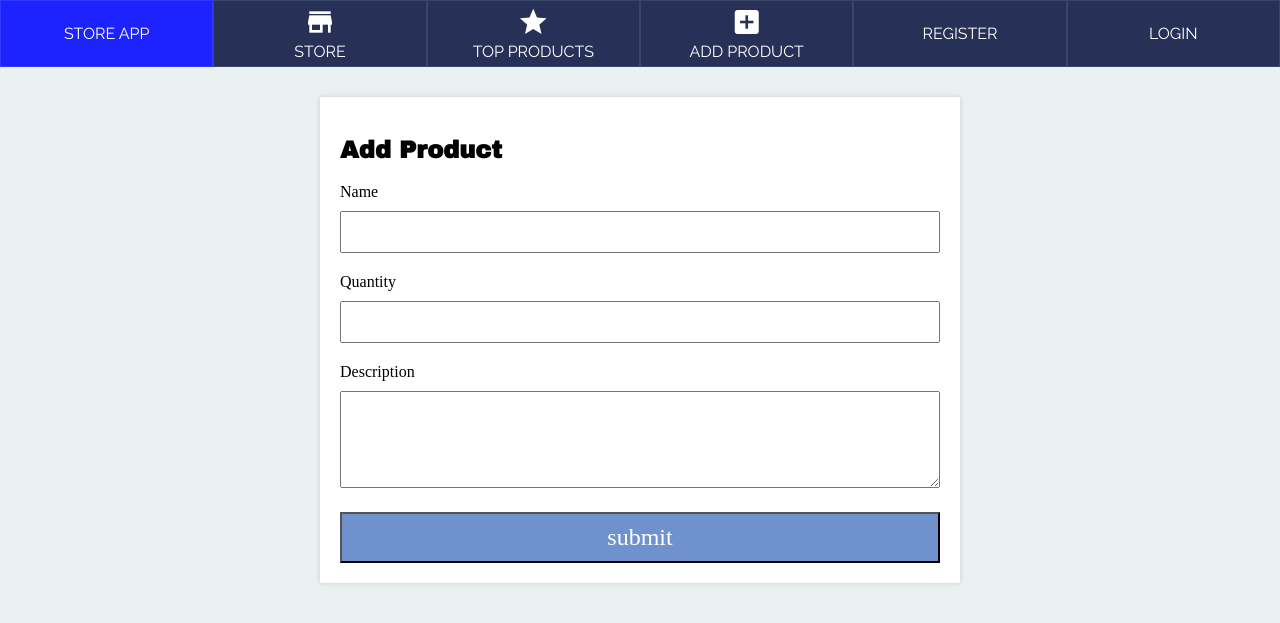
After one commit to german9304/flask-app, a Python web app: template templates/stores/createproduct.html in a window 1280 px wide. The commit adds this page. Shown: the top 623 px of the page. Run offline with Jinja, Linux system fonts and the light colour scheme; the template is opened without the code that fills it, so the values that code supplies are empty.

Commit message:
create product html css

```diff
--- a/static/stores.css
+++ b/static/stores.css
@@ -19,10 +19,10 @@
   }
   #products {
       display: grid;
-      grid-template-columns: repeat(3, 250px);
+      grid-template-columns: repeat(3, 240px);
       grid-gap: 15px;
       /* border: solid 1px black; */
-      grid-auto-rows: 240px;
+      grid-auto-rows: 230px;
   }
 
   #products > * {
@@ -67,7 +67,7 @@
 }
 
 #store-products-footer{
-    background: white;
+    background: var(--store-color);
     font-size: 1rem;
     padding: 10px;
     margin: 30px 0 0 0;
@@ -75,3 +75,47 @@
     display: flex;
     justify-content: center;
 }
+
+#create-product {
+  display: flex;
+  justify-content: center;
+  margin: 30px 0 30px 0;
+}
+#create-product header{
+  font-family: var(--store-header);
+  /* border: solid 1px blue; */
+}
+#create-product #create-form {
+  box-shadow: 0 0 4px 1px rgba(0, 0, 0, 0.1);
+  padding: 20px;
+  background: var(--store-color);
+  /* border: solid 1px red; */
+  width: 50%;
+}
+
+#create-product  input, button {
+  padding: 10px;
+  font-size: 1rem;
+  width: 100%;
+  font-family: var(--font-store);
+}
+#create-product  textarea {
+  padding: 10px;
+  font-size: 1rem;
+  width: 100%;
+  font-size: .8rem;
+  letter-spacing: 1px;
+}
+#create-product  label {
+  display: block;
+  margin: 0 0 10px 0;
+}
+#create-product .form {
+  margin: 20px 0 0 0;
+}
+#create-product  button {
+  cursor: pointer;
+  font-size: 1.5rem;
+  color: white;
+  background-color: rgb(111, 146, 206)
+}
--- a/static/style.css
+++ b/static/style.css
@@ -3,7 +3,9 @@
 
 :root {
   --color-fontw: white;
+  --store-color: white;
   --font-nav: 'Raleway', sans-serif;
+  --store-header: 'Archivo Black', sans-serif;
 }
 * {
   box-sizing: border-box;
--- a/templates/base.html
+++ b/templates/base.html
@@ -44,7 +44,7 @@
           </a>
         </li>
         <li class="nav add-store-nav">
-          <a href="{{ url_for('stores.add_store') }}">
+          <a href="{{ url_for('stores.create_product') }}">
             <span class="nav-icon add-icon">
               <i class="material-icons">
                 add_box
--- /dev/null
+++ b/templates/stores/createproduct.html
@@ -0,0 +1,32 @@
+{% extends 'base.html' %}
+{% block main %}
+<section id="create-product">
+  <form action="" id="create-form">
+    <header>
+      <h1>Add Product</h1>
+    </header>
+    <div class="form form-group-name">
+      <label for="product-name">Name</label>
+      <input id="product-name" name="name" type="text" />
+    </div>
+    <div class="form form-group-quantity">
+      <label for="product-quantity">Quantity</label>
+      <input type="text" id="product-quantity" name="quantity" />
+    </div>
+    <div class="form form-group-description">
+      <label for="product-description">Description</label>
+      <textarea
+        type="text"
+        rows="5"
+        cols="33"
+        id="product-description"
+        name="description"
+      >
+      </textarea>
+    </div>
+    <div class="form form-group-btn">
+      <button id="create-btn">submit</button>
+    </div>
+  </form>
+</section>
+{% endblock %}
--- a/templates/stores/createstore.html
+++ /dev/null
@@ -1,5 +0,0 @@
-{% extends 'base.html' %}
-
-{% block main %}
-  <h1>CREATE STORE VIEW</h1>
-{% endblock %}
--- a/templates/stores/stores.html
+++ b/templates/stores/stores.html
@@ -9,8 +9,7 @@
             <section class="product">
               <h1 class="product-section-header">{{product.product}}</h1>
               <section class="pdct content">
-                 <p class="information">{{product.information}}</p>
-                 <p class="qty">{{product.qty}}</p>
+                 <p class="information">{{product.description}}</p>
               </section>
             </section>
           {% endfor %}
--- a/views/data.py
+++ b/views/data.py
@@ -2,19 +2,19 @@ PRODUCTS = [
     {
         'id': 1,
         'product': 'Shoes',
-        'information': 'This product is color green, and it is nice',
+        'description': 'This product is color green, and it is nice',
         'qty': 10
     },
     {
         'id': 2,
         'product': 'Jeans',
-        'information': 'This product is color black, and it is out of stock',
+        'description': 'This product is color black, and it is out of stock',
         'qty': 20
     },
     {
         'id': 4,
         'product': 'Socks',
-        'information': 'This product is color red, and it is out of stock',
+        'description': 'This product is color red, and it is out of stock',
         'qty': 12
     }
 ]
```
Also changed, not shown: views/stores.py (+4 -4 lines).
